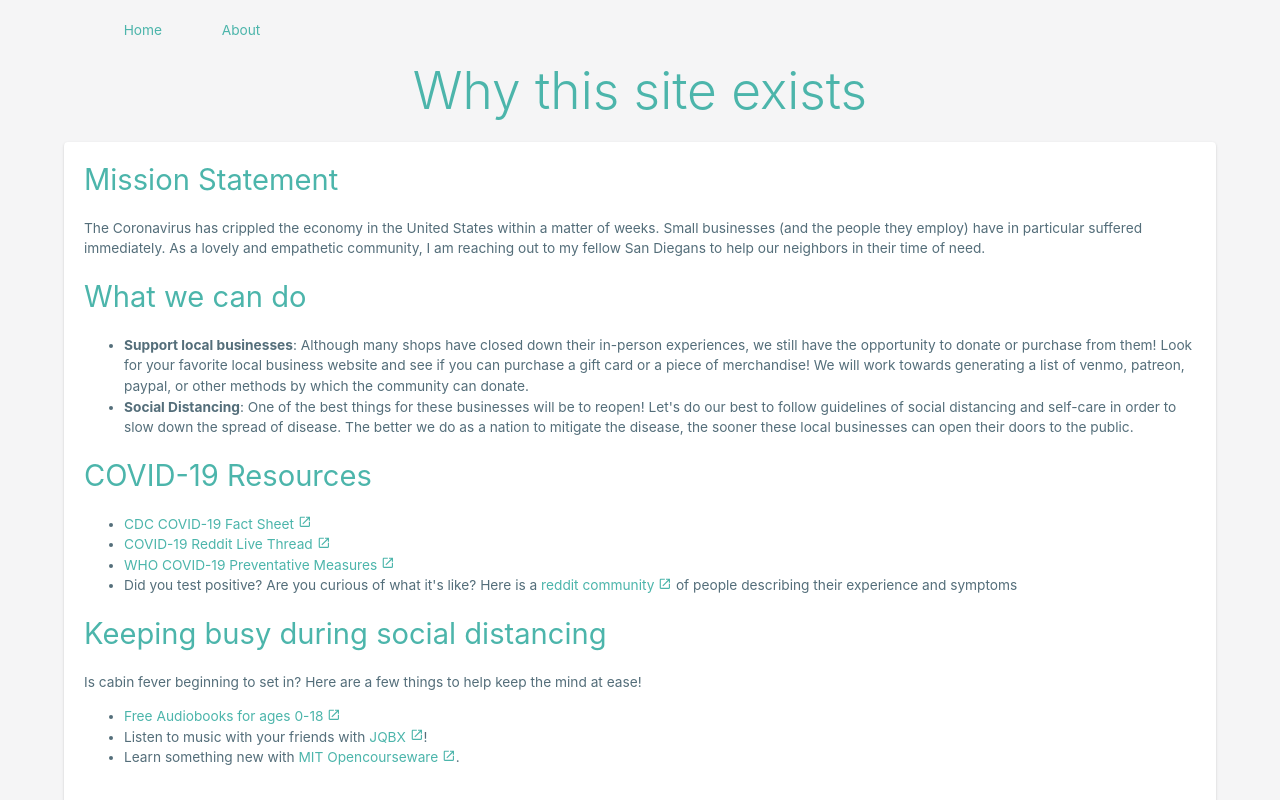
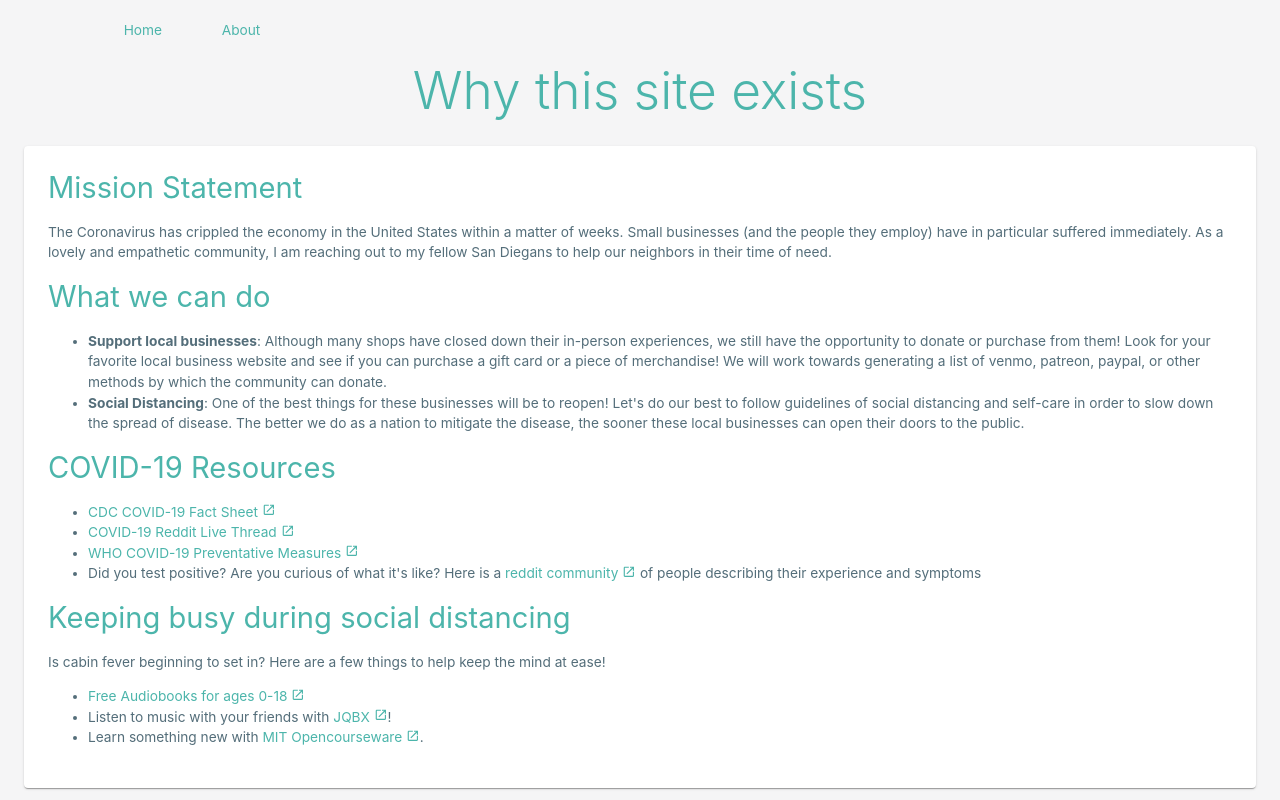
Before and after one commit to sumwatshade/roost, a Next.js app: page /about in a window 1280 px wide. Shown: the top 800 px of the page. Built offline with nearby package versions, Linux system fonts and the light colour scheme.

Commit message:
adjust styling for about page

```diff
--- a/pages/about.js
+++ b/pages/about.js
@@ -1,5 +1,5 @@
 import React from 'react';
-import {Paper, Typography, withStyles} from '@material-ui/core';
+import {Paper, Typography, withStyles, Container, Box} from '@material-ui/core';
 import Head from 'next/head';
 
 import WebsiteLink from '../components/WebsiteLink';
@@ -10,41 +10,44 @@ const SpacedParagraph = withStyles({
   },
 })(Typography);
 
+const CenteredTypography = withStyles({
+  root: {
+    textAlign: 'center',
+  },
+})(Typography);
+
 /**
  * @return {JSX} about page
  */
 export default function About() {
   return (
-    <div className="container">
+    <div>
       <Head>
         <title>About - Roost</title>
       </Head>
-      <main>
-        <Typography variant="h2" color="primary">
-            Why this site exists
-        </Typography>
+      <Container>
+        <CenteredTypography variant="h2" color="primary">
+          Why this site exists
+        </CenteredTypography>
 
-        <Paper style={{
-          width: '90vw',
-          padding: '20px',
-          margin: '20px 0',
-        }}>
+        <Box component={Paper} p={3} mt={3}>
 
           <Typography variant="h4" color="primary">
             Mission Statement
           </Typography>
-          <SpacedParagraph variant="body1" color="secondary">
+
+          <Box my={2}><Typography variant="body1" color="secondary">
             The Coronavirus has crippled the economy in the United States
             within a matter of weeks. Small businesses (and the people they
             employ) have in particular suffered immediately. As a lovely
             and empathetic community, I am reaching out to my fellow
             San Diegans to help our neighbors in their time of need.
-          </SpacedParagraph>
+          </Typography></Box>
 
           <Typography variant="h4" color="primary">
               What we can do</Typography>
 
-          <SpacedParagraph variant="body1" color="secondary">
+          <Box my={2}><Typography component='div' color="secondary">
             <ul>
               <li>
                 <strong>Support local businesses</strong>: Although many shops
@@ -64,11 +67,12 @@ export default function About() {
                 businesses can open their doors to the public.
               </li>
             </ul>
-          </SpacedParagraph>
+          </Typography></Box>
 
           <Typography variant="h4" color="primary">
               COVID-19 Resources</Typography>
-          <SpacedParagraph variant="body1" color="secondary">
+
+          <Box my={2}><Typography component='div' color="secondary">
             <ul>
               <li><WebsiteLink
                 label="CDC COVID-19 Fact Sheet"
@@ -87,11 +91,12 @@ export default function About() {
                 href="https://www.reddit.com/r/COVID19positive/"/>
                 &nbsp;of people describing their experience and symptoms</li>
             </ul>
-          </SpacedParagraph>
+          </Typography></Box>
 
           <Typography variant="h4" color="primary">
               Keeping busy during social distancing</Typography>
-          <SpacedParagraph variant="body1" color="secondary">
+
+          <Box my={2}><Typography component='div' color="secondary">
               Is cabin fever beginning to set in? Here are a few things to help
               keep the mind at ease!
             <ul>
@@ -110,10 +115,10 @@ export default function About() {
                   color="primary"
                   href="https://ocw.mit.edu/index.htm" />.</li>
             </ul>
-          </SpacedParagraph>
+          </Typography></Box>
 
-        </Paper>
-      </main>
+        </Box>
+      </Container>
     </div>
   );
 }
```
